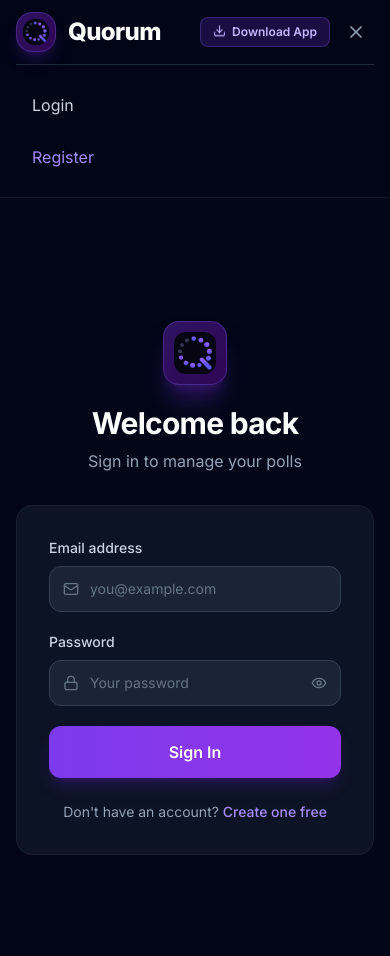
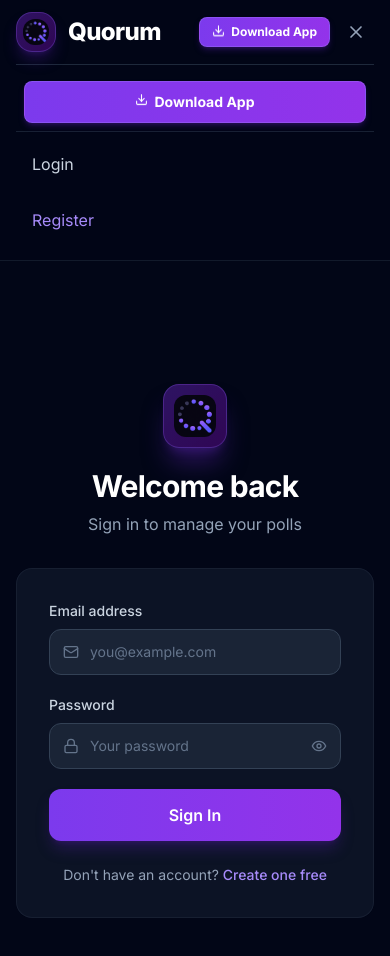
Before and after one commit to D1L5H4N/pulsevote, a React (Vite) app in the folder frontend/: page /login in a window 390 px wide. Both pictures are taken after a click on the button 356 px from the left and 32 px from the top of the page. Shown: the top 956 px of the page. Built offline with nearby package versions, Linux system fonts and the light colour scheme; no server answers.

Commit message:
feat: enhance Download App button styling, visibility, and add to mobile menu

```diff
--- a/frontend/src/components/InstallPwaButton.tsx
+++ b/frontend/src/components/InstallPwaButton.tsx
@@ -59,8 +59,9 @@ export default function InstallPwaButton({ className = '' }: { className?: strin
   return (
     <>
       <button
+        id="download-app-btn"
         onClick={handleInstallClick}
-        className={`inline-flex items-center gap-1.5 px-3 py-1.5 rounded-lg text-xs font-semibold bg-violet-600/20 hover:bg-violet-600/30 text-violet-300 border border-violet-500/30 transition-all ${className}`}
+        className={`inline-flex items-center gap-1.5 px-3 py-1.5 rounded-lg text-xs font-bold bg-gradient-to-r from-violet-600 to-purple-600 hover:from-violet-500 hover:to-purple-500 text-white shadow-md shadow-violet-900/40 border border-violet-400/30 transition-all hover:scale-[1.02] active:scale-[0.98] cursor-pointer ${className}`}
         title="Download and install Quorum as an app"
       >
         <Download size={13} className="animate-bounce" />
--- a/frontend/src/components/Navbar.tsx
+++ b/frontend/src/components/Navbar.tsx
@@ -96,7 +96,10 @@ export default function Navbar() {
 
         {/* Mobile menu */}
         {menuOpen && (
-          <div className="md:hidden border-t border-slate-800 py-4 space-y-1 animate-fade-in">
+          <div className="md:hidden border-t border-slate-800 py-4 space-y-2 animate-fade-in">
+            <div className="px-2 pb-2 border-b border-slate-800/80">
+              <InstallPwaButton className="w-full justify-center !py-2.5 !text-sm" />
+            </div>
             {user ? (
               <>
                 <Link to="/dashboard" onClick={() => setMenuOpen(false)}
```
Also changed, not shown: 1 other file (tests, documents, lock files or other folders).
